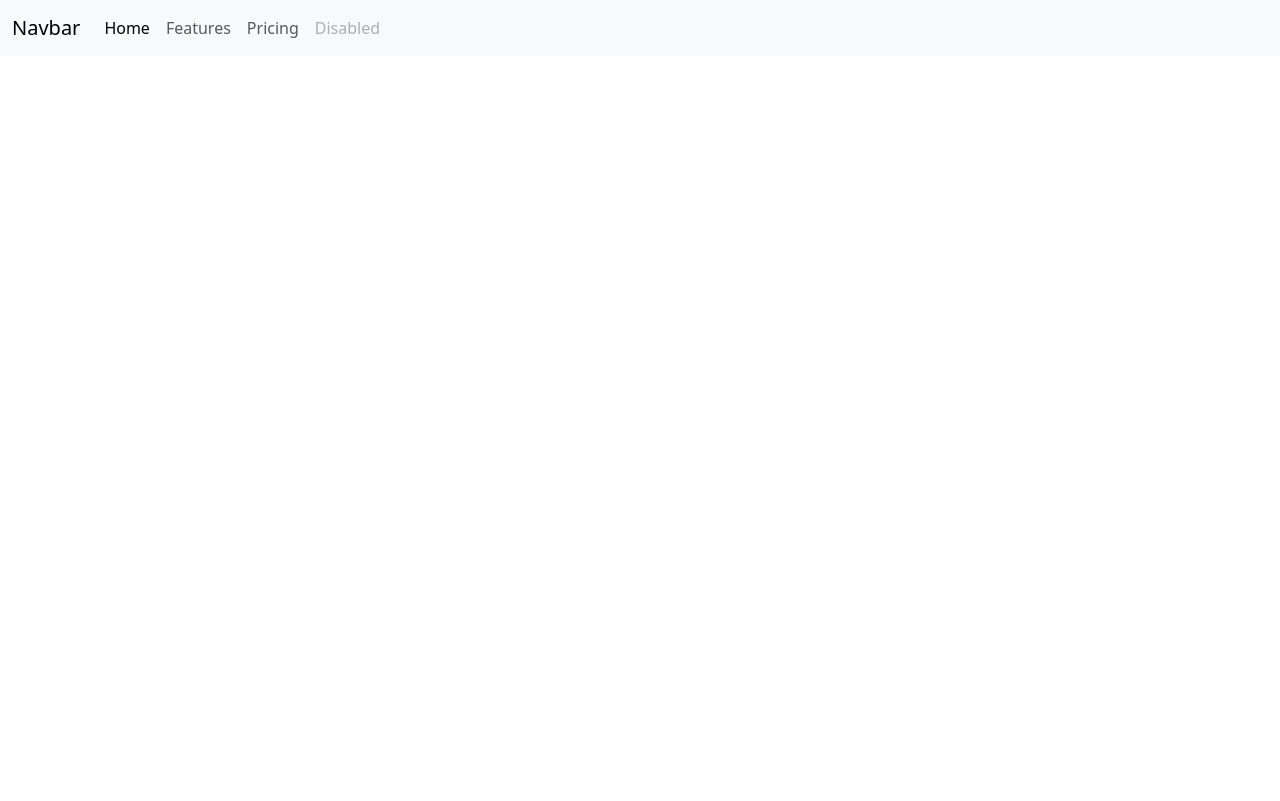
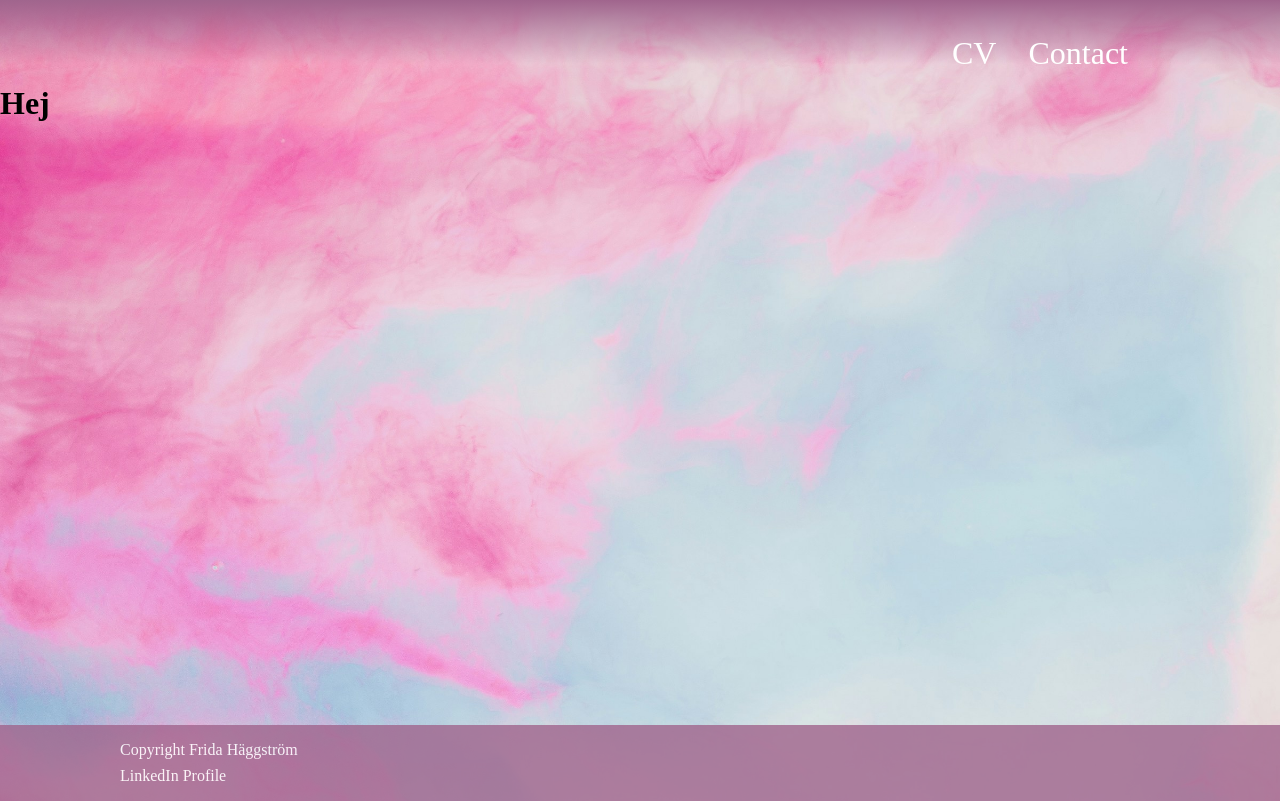
Before and after one commit to FridaHaggstromIths/CV, a Vue app: page / in a window 1280 px wide. Built offline with nearby package versions, Linux system fonts and the light colour scheme.

Commit message:
La till componenter cv, footer, nav, picture

```diff
--- a/index.html
+++ b/index.html
@@ -1,13 +1,16 @@
 <!DOCTYPE html>
 <html lang="en">
+
 <head>
   <meta charset="UTF-8">
   <link rel="icon" href="/favicon.ico">
   <meta name="viewport" content="width=device-width, initial-scale=1.0">
   <title>Vite App</title>
 </head>
+
 <body>
   <div id="app"></div>
   <script type="module" src="/src/main.js"></script>
 </body>
+
 </html>
--- a/src/App.vue
+++ b/src/App.vue
@@ -1,10 +1,15 @@
 <script setup>
 import HomeView from './views/HomeView.vue'
 import NavComponent from "./components/NavComponent.vue"
+import FooterComponent from "./components/FooterComponent.vue"
+import PictureCompanent from './components/PictureCompanent.vue';
 </script>
 
 <template>
   <NavComponent />
+
+  <PictureCompanent />
+  <FooterComponent />
   <HomeView />
 </template>
 
--- a/src/assets/main.css
+++ b/src/assets/main.css
@@ -1,7 +1,36 @@
 body {
   margin: 0;
   padding: 0;
+  min-width: 100vh;
   box-sizing: border-box;
   overflow-x: hidden;
+  overflow-y: scroll;
+  background-image: url(img/annie-spratt-nWiS2rgtVts-unsplash.jpg);
+  background-size: cover
+}
 
+
+/* Grid Container */
+.container {
+  display: grid;
+  height: 100vh;
+  grid-template-columns: 1fr 1fr;
+  grid-template-rows:
+
+    /* NAV */
+    1fr
+    /* item1 item2 */
+    1fr
+    /*item1 item2*/
+    1fr
+    /* FOOTER */
+    1fr;
+
+  grid-template-areas:
+    'nav nav'
+    'item1 item2'
+    'item1 item2  '
+    'footer footer';
 }
+
+/*--------------------------*/
--- a/src/components/AboutView.vue
+++ /dev/null
@@ -1 +0,0 @@
-<template></template>
--- a/src/components/FooterComponent.vue
+++ b/src/components/FooterComponent.vue
@@ -0,0 +1,42 @@
+<template>
+  <footer>
+    <div>
+      <ul>
+        <li class="footerlist">Copyright Frida Häggström</li>
+        <li class="footerlist">LinkedIn Profile</li>
+      </ul>
+    </div>
+  </footer>
+</template>
+
+
+
+<style scoped>
+/*FOOTER*/
+footer {
+  display: flex;
+  grid-area: footer;
+  background-color: #A0658D;
+  padding: 0;
+  color: white;
+  font-size: 1em;
+  opacity: 80%;
+  padding-bottom: 0%;
+}
+
+.footerlist {
+  color: #ffffff;
+  list-style: none;
+  margin-top: 3%;
+  margin-left: 10vh;
+
+}
+
+/* .footerlist2 {
+  color: #ffffff;
+  list-style: none;
+  margin-left: 70vh;
+} */
+
+/*--------------------------*/
+</style>
--- a/src/components/NavComponent.vue
+++ b/src/components/NavComponent.vue
@@ -1,8 +1,8 @@
-<template>
+<!-- <template>
   <header>
     <nav class="navbar navbar-expand-lg bg-body-tertiary">
       <div class="container-fluid">
-        <a class="navbar-brand" href="#">Navbar</a>
+        <a class="navbar-brand" href="#">Frida </a>
         <button class="navbar-toggler" type="button" data-bs-toggle="collapse" data-bs-target="#navbarNav"
           aria-controls="navbarNav" aria-expanded="false" aria-label="Toggle navigation">
           <span class="navbar-toggler-icon"></span>
@@ -13,17 +13,99 @@
               <a class="nav-link active" aria-current="page" href="#">Home</a>
             </li>
             <li class="nav-item">
-              <a class="nav-link" href="#">Features</a>
+              <a class="nav-link" href="#">CV</a>
             </li>
             <li class="nav-item">
-              <a class="nav-link" href="#">Pricing</a>
+              <a class="nav-link" href="#">Ta bort?</a>
             </li>
             <li class="nav-item">
-              <a class="nav-link disabled" aria-disabled="true">Disabled</a>
+              <a class="nav-link disabled" aria-disabled="true">Ta bort?</a>
             </li>
           </ul>
         </div>
       </div>
     </nav>
   </header>
+</template> -->
+
+
+<!---NAVBAR-->
+<template>
+  <header>
+    <nav>
+      <ul class="ul-navlink">
+        <li class="navlink"><a href="#">CV</a></li>
+        <li class="navlink"><a href="#">Contact</a></li>
+      </ul>
+    </nav>
+  </header>
 </template>
+
+<style scoped>
+/* NAV M. LÄNKAR*/
+nav {
+  grid-area: nav;
+  position: sticky;
+
+  width: 100%;
+  background-image: linear-gradient(#A0658D, rgba(0, 0, 0, 0));
+  font-size: 2em;
+  margin: 0%;
+  padding-bottom: 5%;
+  font-family: 'Times New Roman', Times, serif;
+}
+
+.ul-navlink {
+  position: absolute;
+  bottom: 2%;
+  margin-left: 70vw;
+  top: 5%
+}
+
+a,
+.navlink {
+  text-decoration: none;
+  display: inline;
+  color: #ffffff;
+  list-style-type: none;
+  margin: 1vh;
+}
+
+li a:hover {
+  color: #000000;
+}
+
+/*--------------------------*/
+</style>
+
+<!--
+<style scoped>
+header {
+  line-height: 1.5;
+  max-height: 100vh;
+}
+
+
+
+/* Style "loggan" */
+.navbar-brand {
+  color: white;
+  font-weight: bold;
+
+}
+
+/* bakgrund navbar */
+.container-fluid {
+  background-color: #D2959C;
+}
+
+.navbar.navbar-expand-lg.bg-body-tertiary {
+  background-color: #D2959C;
+}
+
+
+/* Stilar för navbar-toggler, sätter bakgrundsfärg till vit */
+.navbar-toggler {
+  background-color: white;
+}
+</style> -->
--- /dev/null
+++ b/src/components/PictureCompanent.vue
@@ -0,0 +1,15 @@
+<template>
+  <main>
+    <div class="profilPicture">
+      <h1>Hej</h1>
+    </div>
+  </main>
+</template>
+
+<style scoped>
+div {
+  grid-area: item1;
+  width: 100%;
+  height: 80vh;
+}
+</style>
--- a/src/main.js
+++ b/src/main.js
@@ -2,8 +2,7 @@ import './assets/main.css'
 
 import { createApp } from 'vue'
 import { createPinia } from 'pinia'
-import 'bootstrap/dist/css/bootstrap.css'
-import bootstrap from 'bootstrap/dist/js/bootstrap.bundle.js'
+
 
 import App from './App.vue'
 import router from './router'
@@ -12,5 +11,4 @@ const app = createApp(App)
 
 app.use(createPinia())
 app.use(router)
-app.use(bootstrap)
 app.mount('#app')
--- a/src/router/index.js
+++ b/src/router/index.js
@@ -8,6 +8,10 @@ const router = createRouter({
       path: '/',
       name: 'home',
       component: HomeView
+    },
+    {
+      path: "/about/:name",
+      name: "about",
     }
   ]
 })
--- a/src/views/HomeView.vue
+++ b/src/views/HomeView.vue
@@ -4,5 +4,9 @@
 <template>
   <main>
 
+    <body>
+
+    </body>
+
   </main>
 </template>
```
Also changed, not shown: src/views/CvView.vue (added, +9 -0 lines), src/assets/img/annie-spratt-nWiS2rgtVts-unsplash.jpg (added), src/assets/img/billy-huynh-W8KTS-mhFUE-unsplash.jpg (added), src/components/CvPortfolio.vue (added). Lines whose indentation alone changed are shown as unchanged.
